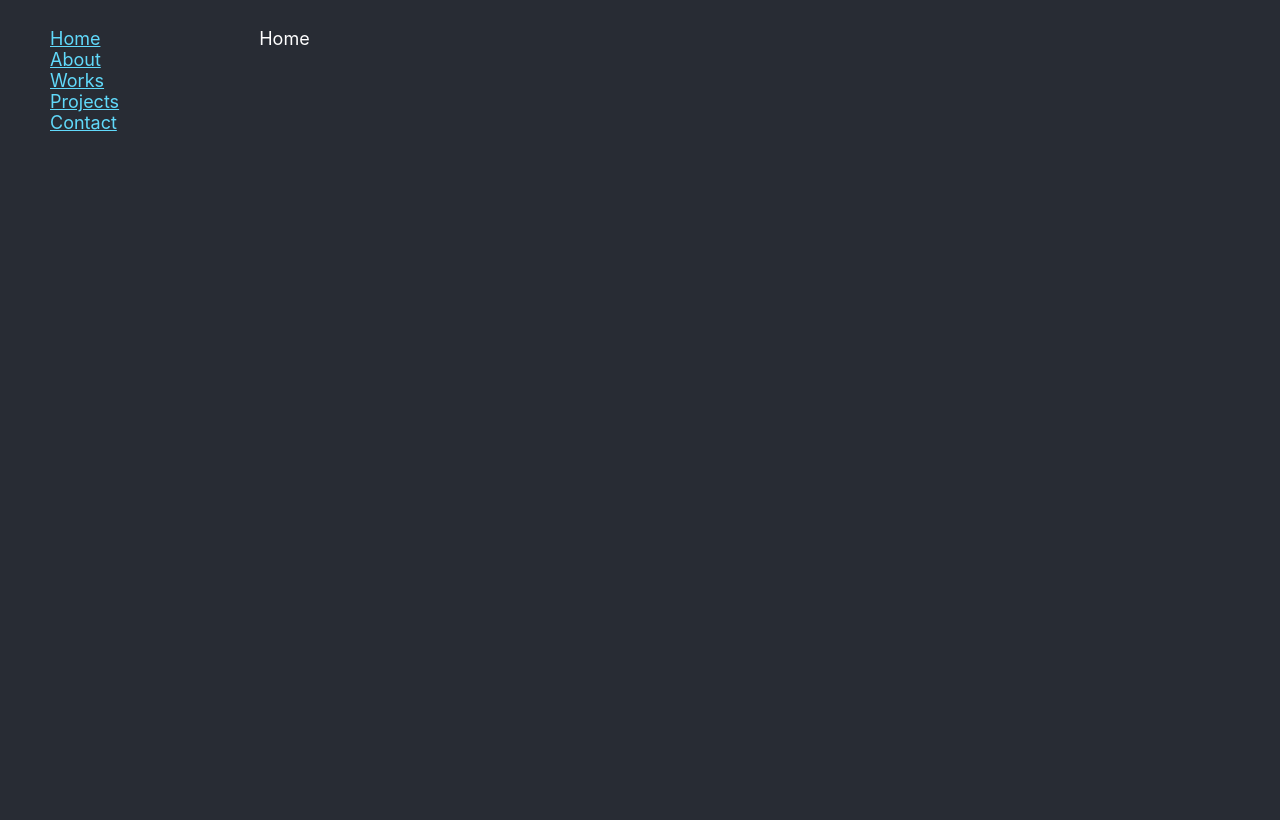
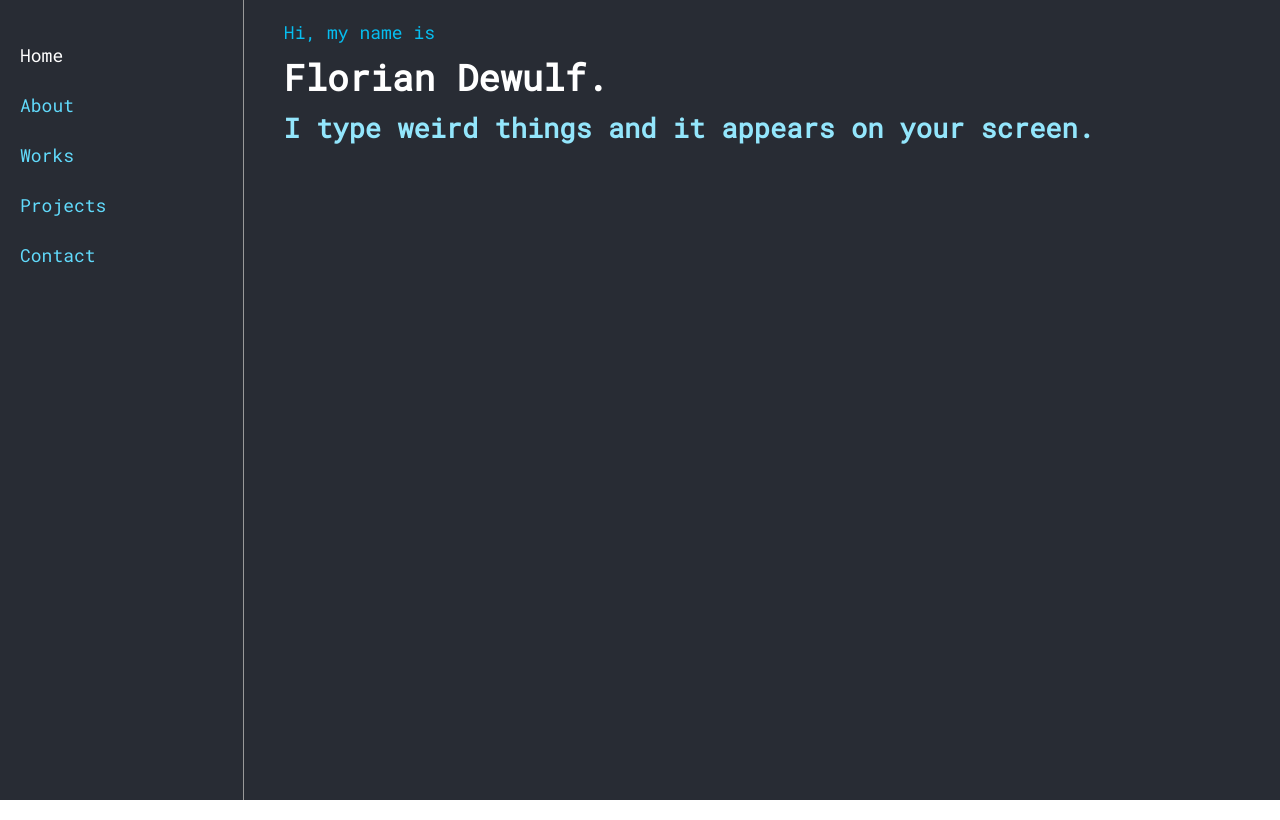
Before and after one commit to Mystilund/resume, a React app: page / in a window 1280 px wide. Built offline with nearby package versions, Linux system fonts and the light colour scheme.

Commit message:
Working on the HomePage

```diff
--- a/package.json
+++ b/package.json
@@ -4,6 +4,10 @@
   "private": true,
   "dependencies": {
     "@babel/core": "7.7.4",
+    "@fortawesome/fontawesome-svg-core": "^1.2.26",
+    "@fortawesome/free-brands-svg-icons": "^5.12.0",
+    "@fortawesome/free-solid-svg-icons": "^5.12.0",
+    "@fortawesome/react-fontawesome": "^0.1.8",
     "@svgr/webpack": "4.3.3",
     "@testing-library/react": "^9.4.0",
     "@testing-library/user-event": "^7.2.1",
--- a/public/index.html
+++ b/public/index.html
@@ -10,6 +10,7 @@
       content="Web site created using create-react-app"
     />
     <link rel="apple-touch-icon" href="%PUBLIC_URL%/logo192.png" />
+    <link href="https://fonts.googleapis.com/css?family=Roboto+Mono&display=swap" rel="stylesheet">
     <!--
       manifest.json provides metadata used when your web app is installed on a
       user's mobile device or desktop. See https://developers.google.com/web/fundamentals/web-app-manifest/
--- a/src/App.js
+++ b/src/App.js
@@ -11,7 +11,9 @@ const App = () => {
         <HashRouter basename='/'>
           <Navbar />
           <div className="page-content">
-            <PageManager />
+            <div className="page-container">
+              <PageManager />
+            </div>
           </div>
         </HashRouter>
       </AppProvider>
--- a/src/assets/scss/App.scss
+++ b/src/assets/scss/App.scss
@@ -1,5 +1,5 @@
 .app {
-  background-color: #282c34;
+  background-color: $backgroundColor;
   min-height: 100vh;
   display: flex;
   flex-flow: row;
@@ -7,14 +7,18 @@
   align-items: center;
   justify-content: center;
   font-size: calc(10px + 1vmin);
-  color: white;
+  color: $fontColor;
 
   a {
-    color: #61dafb;
+    color: $blueColor;
   }
 
   .page-content {
     width: 100%;
+
+    .page-container {
+      padding: 20px;
+    }
   }
 
   & > * {
--- a/src/assets/scss/Navbar.scss
+++ b/src/assets/scss/Navbar.scss
@@ -1,8 +1,35 @@
 .navbar {
   width: 300px;
-  padding: 10px;
+  border-right: #999 1px solid;
 
   ul {
+    padding: 30px 0;
     list-style-type: none;
+    margin: 0;
+  }
+
+  li {
+    border-left: 0px solid darken($backgroundColor, 5%);
+    height: 50px;
+    line-height: 50px;
+    padding-left: 20px;
+    transition: border-left-width 0.3s ease-in;
+
+    &.active a {
+      color: $fontColor;
+    }
+
+    &:hover {
+      border-left-width: 20px;
+      background: darken($backgroundColor, 2%);
+
+      .animated-text .hoverTxt {
+        background: darken($backgroundColor, 2%);
+      }
+    }
+
+    a {
+      text-decoration: none;
+    }
   }
 }
--- a/src/assets/scss/index.scss
+++ b/src/assets/scss/index.scss
@@ -1,6 +1,6 @@
 body {
   margin: 0;
-  font-family: -apple-system, BlinkMacSystemFont, 'Segoe UI', 'Roboto', 'Oxygen',
+  font-family: 'Roboto Mono', 'Segoe UI', 'Roboto', 'Oxygen',
     'Ubuntu', 'Cantarell', 'Fira Sans', 'Droid Sans', 'Helvetica Neue',
     sans-serif;
   -webkit-font-smoothing: antialiased;
@@ -12,5 +12,36 @@ code {
     monospace;
 }
 
+@import 'variables.scss';
 @import 'App.scss';
 @import 'Navbar.scss';
+@import './pages';
+
+.text-centered {
+  text-align: center;
+}
+
+.animated-text {
+  position: relative;
+
+  .baseTxt {
+    z-index: 1;
+    position: relative;
+  }
+
+  .hoverTxt {
+    overflow: hidden;
+    position: absolute;
+    top: 0;
+    left: 0;
+    bottom: 0;
+    z-index: 2;
+    width: 0%;
+    transition: width 0.3s ease-in;
+    background: $backgroundColor;
+  }
+
+  &:hover .hoverTxt {
+    width: 100%;
+  }
+}
--- /dev/null
+++ b/src/assets/scss/pages/Home.scss
@@ -0,0 +1,39 @@
+.home-page {
+  padding-left: 20px;
+
+  & > .pre-title,
+  & > h1,
+  & > h2,
+  & > .home-description > p {
+    transition: opacity 1.5s ease-in;
+  }
+  .pre-title {
+    color: darken($blueColor, 20%);
+  }
+
+  h1, h2 {
+    margin: .25em 0;
+  }
+
+  h2 {
+    color: lighten($blueColor, 10%);//#8db6be;
+  }
+
+  .home-description {
+    font-size: 0.8em;
+    padding: 40px 0;
+
+    .brand-links {
+      padding-top: 85px;
+      font-size: 2em;
+
+      a {
+        transition: color 0.3s ease-in;
+
+        &:hover {
+          color: $redColor;
+        }
+      }
+    }
+  }
+}
--- /dev/null
+++ b/src/assets/scss/pages/index.scss
@@ -0,0 +1 @@
+@import 'Home.scss';
--- /dev/null
+++ b/src/assets/scss/variables.scss
@@ -0,0 +1,4 @@
+$backgroundColor: #282c34;
+$fontColor: #FFF;
+$blueColor: #61dafb;
+$redColor: #CC3333;
--- a/src/blocks/Navbar.js
+++ b/src/blocks/Navbar.js
@@ -1,20 +1,50 @@
 import React from 'react'
 import { Link } from 'react-router-dom'
+import { useApp } from '../contexts/AppContext'
+import AnimatedText from '../components/AnimatedText'
+import {
+  HOME_ROUTE,
+  ABOUT_ROUTE,
+  WORKS_ROUTE,
+  PROJECTS_ROUTE,
+  CONTACT_ROUTE
+} from '../constants/routeConstants'
 
 const Navbar = () => {
+  const { currentRoute } = useApp()
+
+  const activeClass = (route) => {
+    return currentRoute === route ? 'active' : ''
+  }
+
   return (
     <nav className="navbar">
       <ul>
-        <li>
-          <Link to="">Home</Link></li>
-        <li>
-          <Link to="about">About</Link></li>
-        <li>
-          <Link to="works">Works</Link></li>
-        <li>
-          <Link to="projects">Projects</Link></li>
-        <li>
-          <Link to="contact">Contact</Link></li>
+        <li className={activeClass(HOME_ROUTE)}>
+          <Link to="">
+            <AnimatedText hoverColor="#CC3333">Home</AnimatedText>
+          </Link>
+        </li>
+        <li className={activeClass(ABOUT_ROUTE)}>
+          <Link to="about">
+            <AnimatedText hoverColor="#CC3333">About</AnimatedText>
+          </Link>
+        </li>
+        <li className={activeClass(WORKS_ROUTE)}>
+          <Link to="works">
+            <AnimatedText hoverColor="#CC3333">Works</AnimatedText>
+          </Link>
+        </li>
+        <li className={activeClass(PROJECTS_ROUTE)}>
+          <Link to="projects">
+            <AnimatedText hoverColor="#CC3333">Projects</AnimatedText>
+          </Link>
+        </li>
+        <li className={activeClass(CONTACT_ROUTE)}>
+          <Link to="contact">
+            <AnimatedText hoverColor="#CC3333">Contact</AnimatedText>
+          </Link>
+        </li>
       </ul>
     </nav>
   )
--- /dev/null
+++ b/src/components/AnimatedText.js
@@ -0,0 +1,20 @@
+import React from 'react'
+import { string } from 'prop-types'
+
+const AnimatedText = ({
+  children,
+  hoverColor
+}) => {
+  return (
+    <div className="animated-text">
+      <div className="baseTxt">{children}</div>
+      <div className="hoverTxt" style={{ color: hoverColor }}>{children}</div>
+    </div>
+  )
+}
+
+AnimatedText.propTypes = {
+  hoverColor: string.isRequired
+}
+
+export default AnimatedText
--- a/src/pages/pageContents/Home.js
+++ b/src/pages/pageContents/Home.js
@@ -1,7 +1,74 @@
-import React from 'react'
+import React, { useState, useEffect } from 'react'
+import { FontAwesomeIcon } from '@fortawesome/react-fontawesome'
+import { faInstagram, faLinkedin, faTwitter } from '@fortawesome/free-brands-svg-icons'
 
 const Home = () => {
-  return <p>Home</p>
+  const [animationState, updateState] = useState(
+    Array.from(Array(6)).map((x) => {
+      return { opacity: 0 }
+    })
+  )
+
+  useEffect(() => {
+    setTimeout(() => {
+      const newState = [ ...animationState ]
+      const indexToUpdate = animationState.findIndex((s) => {
+        return s.opacity === 0
+      })
+
+      if (indexToUpdate !== -1) {
+        newState[indexToUpdate] = { opacity: 1 }
+        updateState(newState)
+      }
+    }, 1800)
+  }, [ animationState ])
+
+  return (
+    <div className="home-page">
+      <div className="pre-title">Hi, my name is</div>
+      <h1 style={animationState[0]}>Florian Dewulf.</h1>
+      <h2 style={animationState[1]}>I type weird things and it appears on your screen.</h2>
+      <div className="home-description">
+        <p style={animationState[2]}>
+          <span>I'm a `Fullstack Web Developper` based in Lille </span>
+          <span role="img" aria-label="umbrella emoji">☔</span>
+        </p>
+        <p style={animationState[3]}>
+          <span>I </span>
+          <span role="img" aria-label="love">💙</span>
+          <span> JS (node, React...), Docker </span>
+          <span role="img" aria-label="whale emoji">🐳</span>
+          <span>, Windows </span>
+          <span role="img" aria-label="computer emoji">💻</span>
+          <span>, AWS </span>
+          <span role="img" aria-label="satellite dish emoji">📡</span>
+        </p>
+        <p style={animationState[4]}>
+          <span>I </span>
+          <span role="img" aria-label="love">🧡</span>
+          <span> videogames </span>
+          <span role="img" aria-label="joystick emoji">🎮</span>
+          <span>, music </span>
+          <span role="img" aria-label="music emoji">🎼</span>
+          <span> and to travel </span>
+          <span role="img" aria-label="coffee emoji">✈</span>
+        </p>
+        <p style={animationState[5]} className="text-centered brand-links">
+          <a href="https://www.linkedin.com/in/floriandewulf/" target="_blank" rel="noopener noreferrer">
+            <FontAwesomeIcon icon={faLinkedin}/>
+          </a>
+          <span> - </span>
+          <a href="https://twitter.com/LundProd" target="_blank" rel="noopener noreferrer">
+            <FontAwesomeIcon icon={faTwitter}/>
+          </a>
+          <span> - </span>
+          <a href="https://www.instagram.com/mystilund/" target="_blank" rel="noopener noreferrer">
+            <FontAwesomeIcon icon={faInstagram}/>
+          </a>
+        </p>
+      </div>
+    </div>
+  )
 }
 
 export default Home
```
Also changed, not shown: 1 other file (tests, documents, lock files or other folders).
